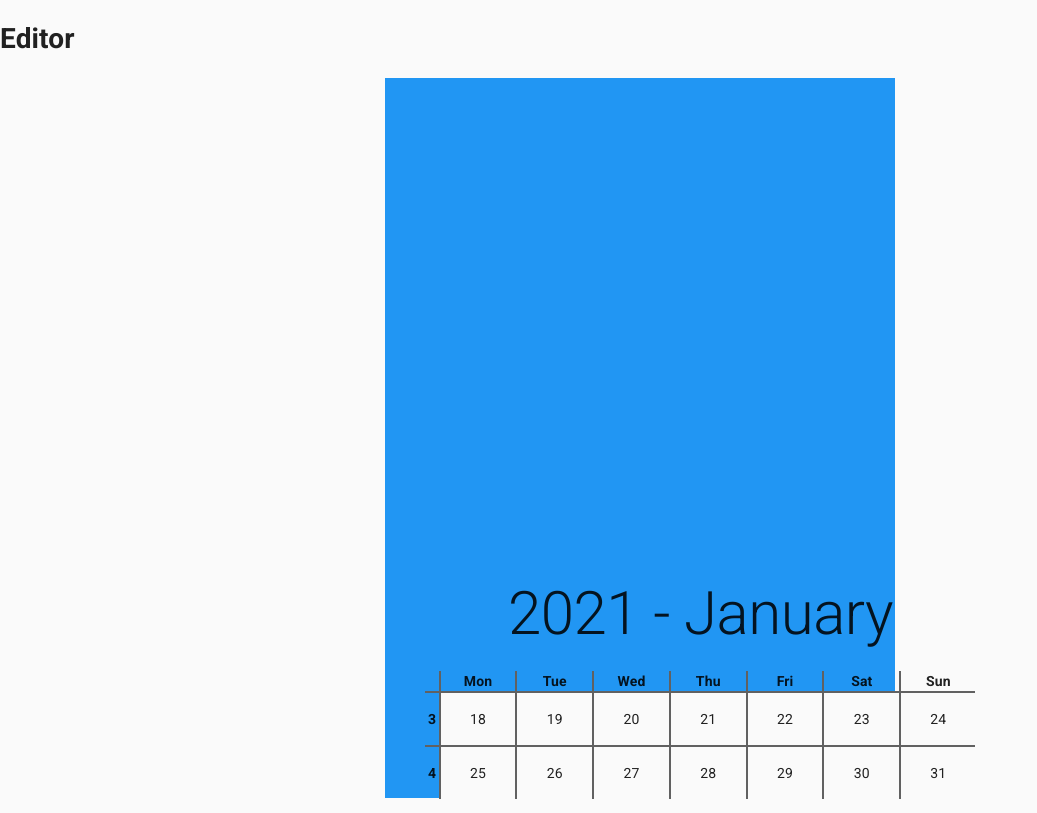
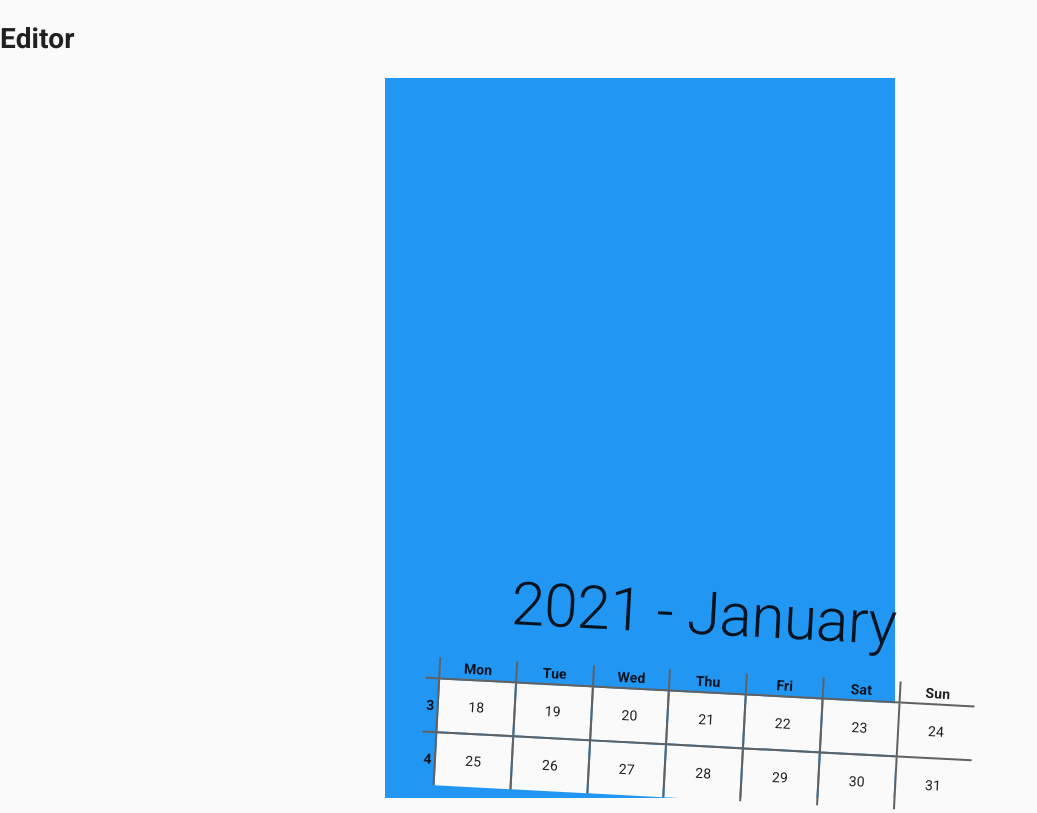
Before and after one commit to szrudi/custom-calendar-creator, a React (Create React App) app: page /editor in a window 1280 px wide. Shown: the whole page, without its empty margins (0-1037 px from the left). Built offline with nearby package versions, Linux system fonts and the light colour scheme.

Commit message:
Add rotate prop just to see it in action

```diff
--- a/src/components/CalendarPreview.tsx
+++ b/src/components/CalendarPreview.tsx
@@ -8,7 +8,7 @@ const CalendarPreview = () => {
   return (
     <>
       <Page width={210} height={297}>
-        <Calendar type="month" firstDay={currentDate} width={550} top={500} left={40} />
+        <Calendar type="month" firstDay={currentDate} width={550} top={500} left={40} rotate={3} />
       </Page>
     </>
   );
```
